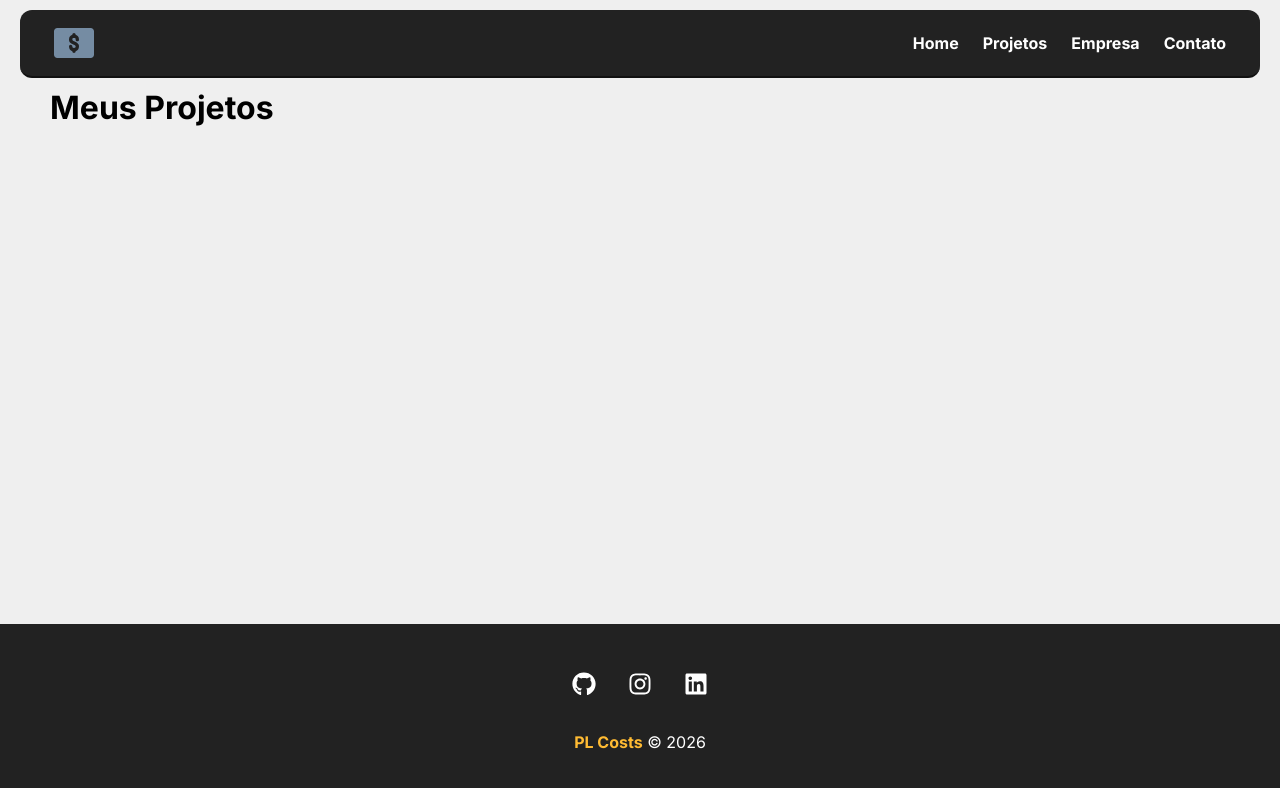
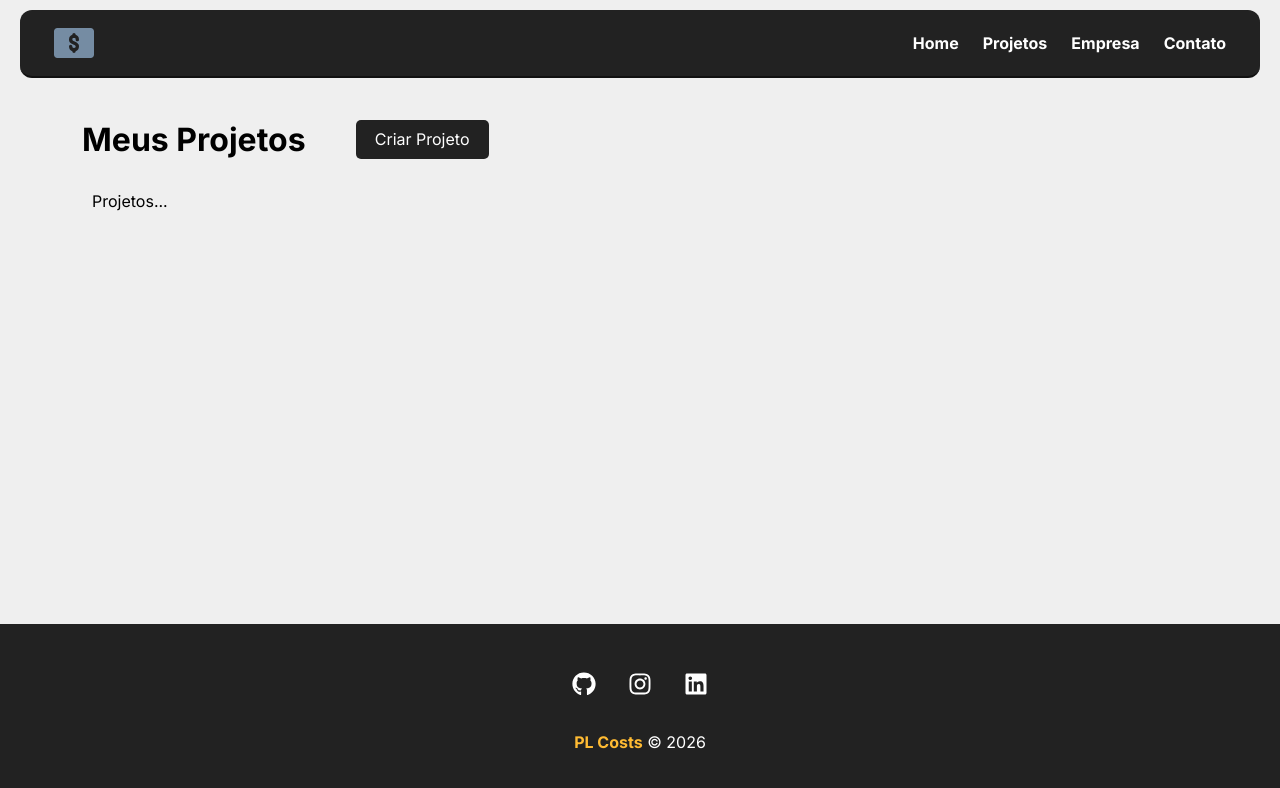
Before and after one commit to Lobato-ph17/PL_Costs, a React (Vite) app: page /projects in a window 1280 px wide. Shown: the top 788 px of the page. Built offline with nearby package versions, Linux system fonts and the light colour scheme.

Commit message:
feat: cria base do dashboard

```diff
--- a/src/components/pages/Projects.jsx
+++ b/src/components/pages/Projects.jsx
@@ -1,5 +1,8 @@
 import Message from "../layouts/Message"
 import { useLocation } from "react-router-dom"
+import styles from './Projects.module.css'
+import Container from '../layouts/Container'
+import LinkButton from "../layouts/LinkButton"
 
 const Projects = () => {
 
@@ -11,9 +14,16 @@
   }
 
   return (
-    <div>
-        <h1>Meus Projetos</h1>
+    <div className={styles.project_container}>
+        <div className={styles.title_container}>
+            <h1>Meus Projetos</h1>
+            <LinkButton to="/newproject" text="Criar Projeto"/>
+        </div>
+
         {message && <Message type="success" msg={message}/>}
+        <Container customClass="start">
+            <p>Projetos...</p>
+        </Container>
     </div>
   )
 }
--- /dev/null
+++ b/src/components/pages/Projects.module.css
@@ -0,0 +1,10 @@
+.project_container {
+    padding: 2em;
+}
+
+.title_container {
+    display: flex;
+    justify-content: space-between;
+    margin-bottom: 2em;
+    gap: 50px;
+}
```
